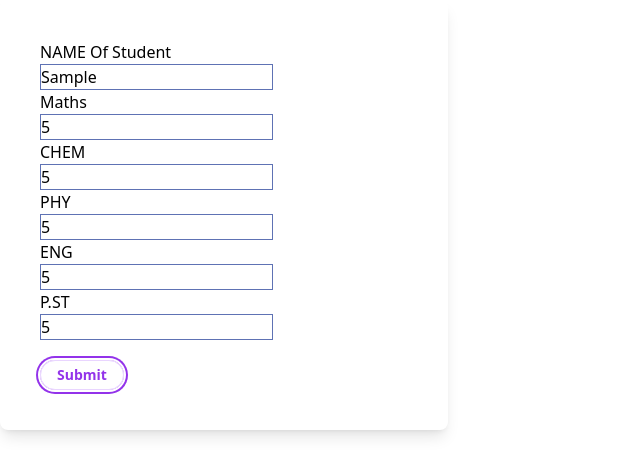
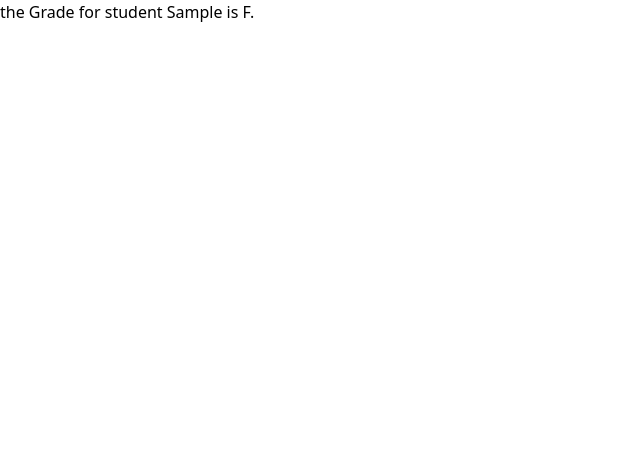
Before and after one commit to asadkhan-cc/tailwind, a website: page index.html in a window 1280 px wide. Both pictures are taken after typing "Sample", "5", "5", "5", "5", "5" into the empty fields and a click on the input "Submit". Shown: the whole page, without its empty margins (0-640 px from the left). Drawn offline with nearby package versions, Linux system fonts and the light colour scheme.

Commit message:
bug fixing in code and made func for total marks obtain

```diff
--- a/index.html
+++ b/index.html
@@ -7,18 +7,18 @@
     <title>Document</title>
     <link rel="stylesheet" href="style.css" />
     <link rel="stylesheet" href="form.css" />
-    <script src="marksheet.js"></script>
     <script src="https://cdn.tailwindcss.com"></script>
-
   </head>
   <body>
-
-    <section id="FORM" class="block p-10 rounded-lg shadow-lg bg-white max-w-md mr-7">
-        <!-- onsubmit="formSubmitHandeler()" -->
-        <!-- onsubmit="formSubmitHandeler()" -->
-      <form id="form" >
+    <section
+      id="form_parent"
+      class="block p-10 rounded-lg shadow-lg bg-white max-w-md mr-7"
+    >
+      <!-- onsubmit="formSubmitHandeler()" -->
+      <!-- onsubmit="formSubmitHandeler()" -->
+      <form id="form">
         <label for="s_name">NAME Of Student</label><br />
-        <input type="text" name="s_name" /><br />
+        <input type="text" name="Student_Name" /><br />
 
         <label for="sub1">Maths</label><br />
         <input type="number" name="sub1" /><br />
@@ -39,21 +39,13 @@
           class="px-4 py-1 mt-5 text-sm text-purple-600 font-semibold rounded-full border border-purple-200 hover:text-white hover:bg-purple-600 hover:border-transparent focus:outline-none focus:ring-2 focus:ring-purple-600 focus:ring-offset-2"
           type="submit"
           value="Submit"
-        /> </hr>
+        />
+        <hr />
       </form>
-    <section></section>
-
-    <script>
-        function logSubmit(event) {
-          event.preventDefault();
-          console.log(event.target[0].value);
-        }
-
-        const form = document.getElementById('form');
-        form.addEventListener('submit', logSubmit);
-      </script>
+    </section>
+    <section>
+      <h1 id="answer">.</h1>
+    </section>
+    <script src="marksheet.js"></script>
   </body>
-
-
-
 </html>
--- a/marksheet.js
+++ b/marksheet.js
@@ -1,3 +1,97 @@
-let formSubmitHandeler = (event) => {
-    event.preventDefault();
-    console.log(event) };
+// let formSubmitHandeler = (event) => {
+//   event.preventDefault();
+//   console.log(event);
+
+// };
+function logSubmit(event) {
+  event.preventDefault();
+  console.log(event.target[1].value);
+  let totalMarks = 500;
+  let Arr = event.target;
+
+  //   for (var i in event.target) {
+
+  //   }
+  let totalMarksObtain =  totalMarksObtainFunc(Arr);
+  console.log(totalMarksObtain, "after obtain function");
+
+  let perc = totalMarksObtain / totalMarks;
+  perc *= 100;
+  console.log(perc);
+
+  let grade;
+
+  if (perc <= 100 && perc >= 80) {
+    grade = "A+";
+  } else if (perc <= 80 && perc >= 70) {
+    grade = "A";
+  } else if (perc <= 70 && perc >= 50) {
+    grade = "B";
+  } else if (perc <= 50 && perc >= 40) {
+    grade = "C";
+  } else if (perc <= 40 && perc >= 33) {
+    grade = "D";
+  } else if (perc < 33) {
+    grade = "F";
+    alert("beta Aap Fail HOGYE!");
+  } else {
+    grade = "Shaba Puttar Chutti KR!";
+  }
+
+  //   if (perc < 33) {
+  //     grade = "F";
+  //   } else if (perc <= 40) {
+  //     grade = "D";
+  //   } else if (perc <= 50) {
+  //     grade = "C";
+  //   } else if (perc <= 70) {
+  //     grade = "B";
+  //   } else if (perc <= 80) {
+  //     grade = "A";
+  //   } else if (perc <= 100) {
+  //     grade = "A+";
+  //   } else {
+  //     grade = "Shaba Puttar Chutti KR!";
+  //   }
+
+  console.log("type of input from subj " + typeof event.target[1].value);
+  let form = document.getElementById("form_parent");
+  form.style.display = "none";
+
+  let nDiv = document.createElement("div");
+  let nHead = document.createElement("h1");
+
+  //   nDiv.appendChild(nHead);
+  var ans = document.getElementById("answer");
+
+  let logPercAndGrade = `obtained marks${totalMarksObtain} percentage is ${perc} and grade is ${grade}`;
+  console.log(logPercAndGrade);
+  ans.innerHTML =
+    "the Grade for student " + event.target[0].value + " is " + grade + ".";
+}
+let totalMarksObtainFunc = (Array) => {
+    let totalMarksObtain  = 0;
+  for (let i = 1; i <= 5; i++) {
+    if (
+      Array[i].value != null &&
+      Array[i].value <= 100 &&
+      Array[i].value != ""
+    ) {
+      console.log(Number(Array[i].value));
+      console.log(totalMarksObtain + "totalMarksObtain before add");
+      totalMarksObtain += Number(Array[i].value);
+
+      console.log(totalMarksObtain, "after add");
+    } else {
+      alert(
+        "something wrong with the Marks entered ,Marks should be less than 100 and not null "
+      );
+      break;
+    }
+  }
+
+  return totalMarksObtain;
+};
+
+const form = document.getElementById("form");
+form.addEventListener("submit", logSubmit);
```
